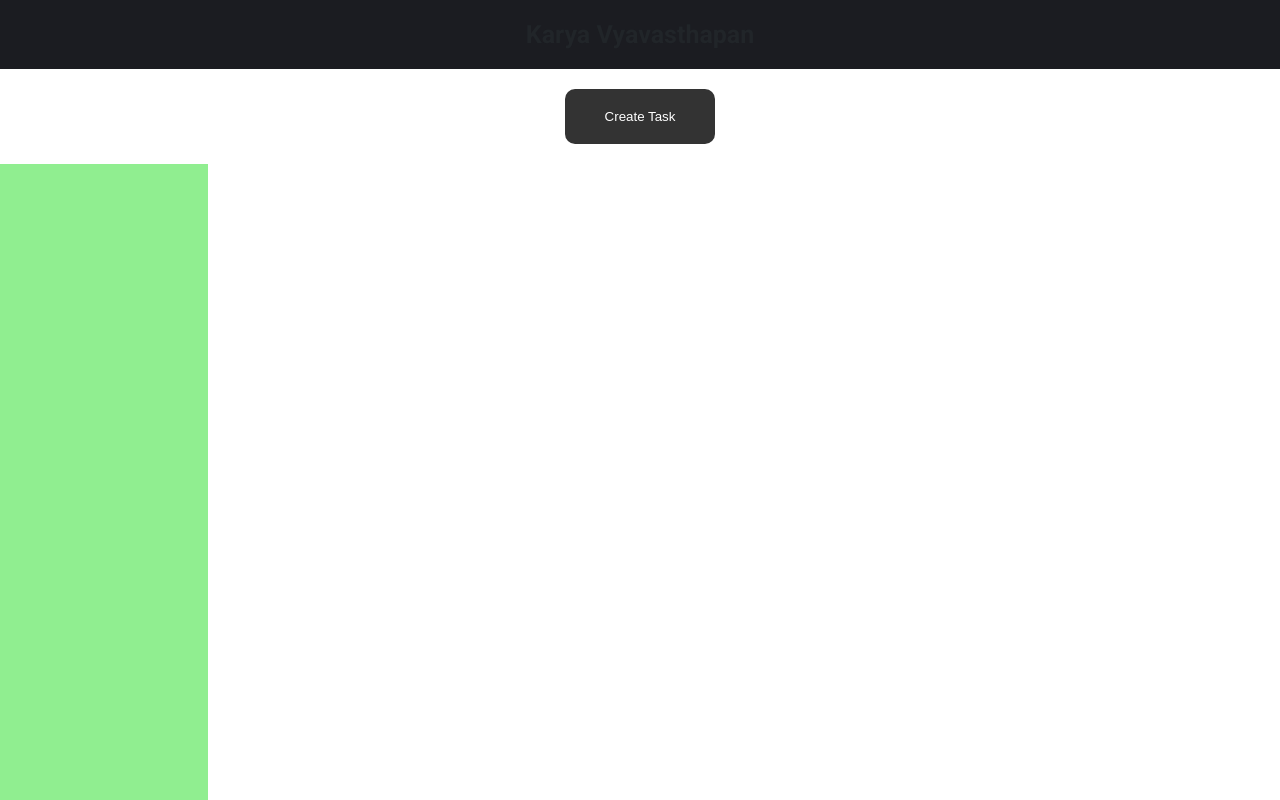
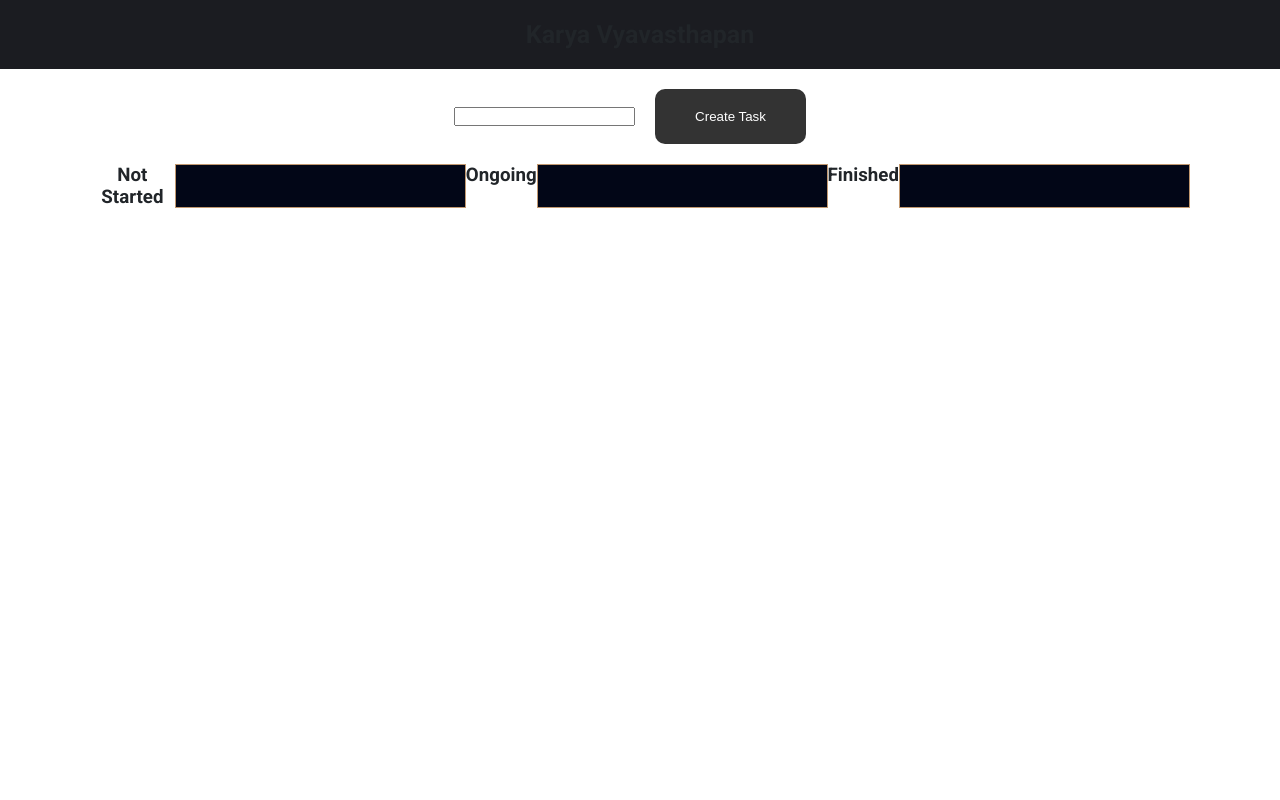
Before and after one commit to rupesh00mahat/Karya-Vyavasthapan, a React (Vite) app: page / in a window 1280 px wide. Shown: the top 800 px of the page. Built offline with nearby package versions, Linux system fonts and the light colour scheme; a web font is replaced by a local one.

Commit message:
add lists

```diff
--- a/src/App.jsx
+++ b/src/App.jsx
@@ -1,54 +1,31 @@
-import { useState } from "react";
+import { useState, useRef } from "react";
 import ListBackground from "./components/list-bg";
 import Navbar from "./components/navbar";
 import './style/global.css';
-import { DragDropContext, Droppable } from "react-beautiful-dnd";
 
-const itemsFromBackEnd = [{id: 0, task: 'Enter the gym'}, {id: 1, task: 'Hit deadlift'}];
 
 function App() {
 
     const [task, newTask] = useState([]);
-    const [columns, setColumns] = useState(itemsFromBackEnd)
+    const inputTask = useRef("");
 
     const createNewTask = (e) =>{
         e.preventDefault();
-        newTask([...task, 'Hit the gym']);
+       newTask([...task,inputTask.current.value]);
+       inputTask.current.value  = "";
     }
 
  return <>
  <Navbar/>
+    <input type="text" name="task" id="task" ref={inputTask} />
  <button
  onClick={createNewTask}
  >Create Task</button>
- <DragDropContext onDragEnd={result => console.log(result)}>
-    {Object.entries(columns).map(([id, columns])=>{
-        return (
-            <Droppable droppableId={id}>
-                {(provided, snapshot)=>{
-                    return (
-                        <div {...provided.droppableProps}
-                        ref={provided.innerRef}
-                        style={{background: snapshot.isDraggingOver ? 'lightblue': 'lightgreen',
-                            padding: 4,
-                            width: 200,
-                            minHeight: 500,
 
-                        }}
-                        >
-
-                        </div>
-
-                    )
-                }}
-            </Droppable>
-        );
-    })}
- </DragDropContext>
 <div className="container list-background-wrapper flex justify-between">
-    <ListBackground tasks={task}/>
-    <ListBackground/>
-    <ListBackground/>
+    <ListBackground title="Not Started" tasks={task}/>
+    <ListBackground title="Ongoing"/>
+    <ListBackground title="Finished"/>
 </div>
  </>
 }
--- a/src/components/list-bg.jsx
+++ b/src/components/list-bg.jsx
@@ -1,13 +1,23 @@
-import React from 'react'
+import React from "react";
+import "../style/list.css";
+import { MdDelete } from "react-icons/md";
 
-function ListBackground({tasks}) {
+function ListBackground({ tasks, title }) {
   return (
-    <ul id='list-background'>
-            {tasks&& tasks.map((task, idx)=>{
-                return <li className='task-item' key={idx}>{task}</li>
-            })}
-    </ul>
-  )
+    <>
+      <h3>{title}</h3>
+      <ul id="list-background">
+        {tasks &&
+          tasks.map((task, idx) => {
+            return (
+              <li className="task-item" key={idx}>
+                {task} <button onClick={()=>{}}><MdDelete color="red"/></button>
+              </li>
+            );
+          })}
+      </ul>
+    </>
+  );
 }
 
-export default ListBackground
+export default ListBackground;
--- a/src/style/global.css
+++ b/src/style/global.css
@@ -89,12 +89,13 @@ nav{
     padding: 2rem 4rem;
 }
 #list-background{
-    border: 1px solid #333;
-margin: 1rem;
-border-radius: 15px;
-text-align: center;
+   background-color: var(--site-link-color);
+   color: var(--site-bg-color);
+   border: 1px solid var(--site-primary-color);
+   width: 30%;
 }
+
 .task-item{
-    padding: 2rem 4rem;
-    border-bottom: 1px solid black;
+    padding: 1rem 2rem;
+    border: 1px solid var(--site-primary-color);
 }
--- /dev/null
+++ b/src/style/list.css
@@ -0,0 +1,11 @@
+#list-background{
+    background-color: var(--site-link-color);
+    color: var(--site-bg-color);
+    border: 1px solid var(--site-primary-color);
+    width: 30%;
+ }
+
+ .task-item{
+     padding: 1rem 2rem;
+     border: 1px solid var(--site-primary-color);
+ }
```
